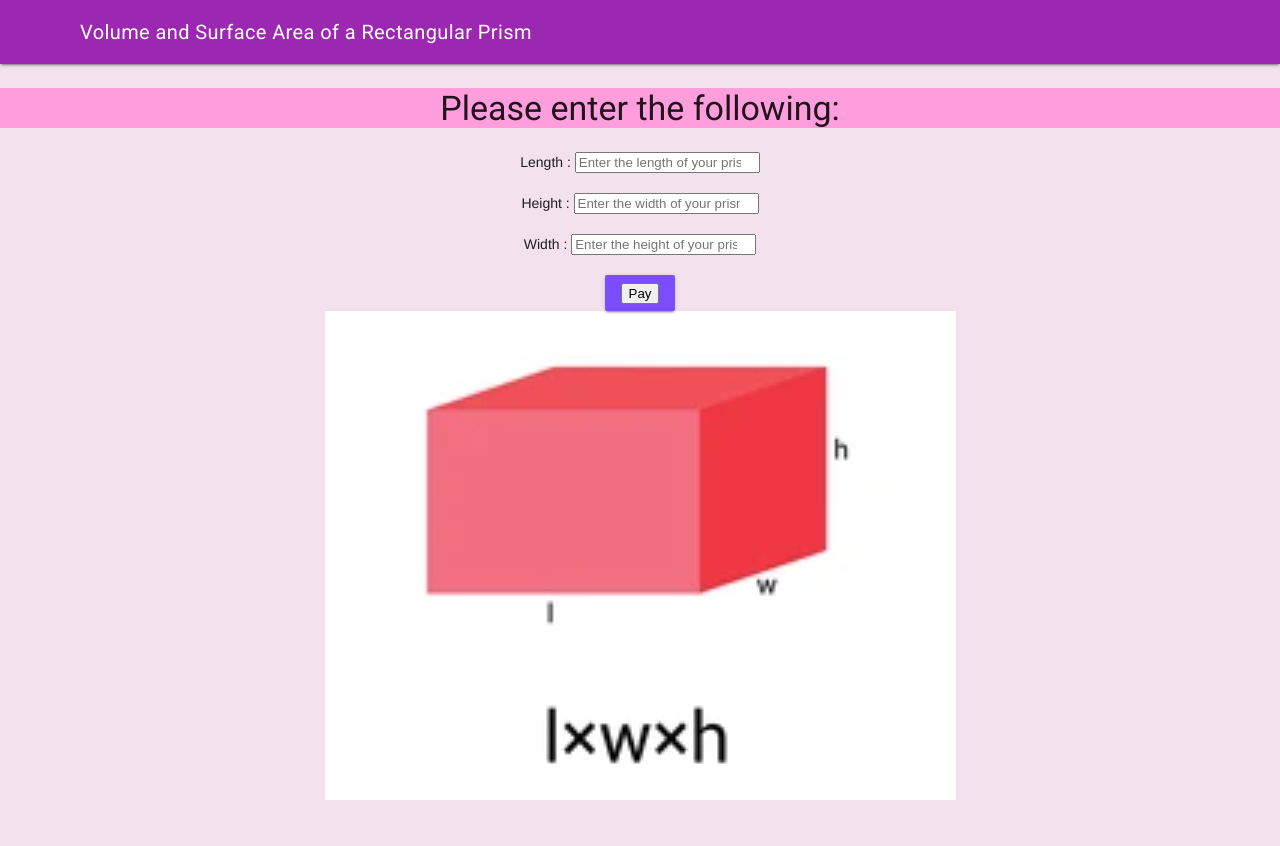
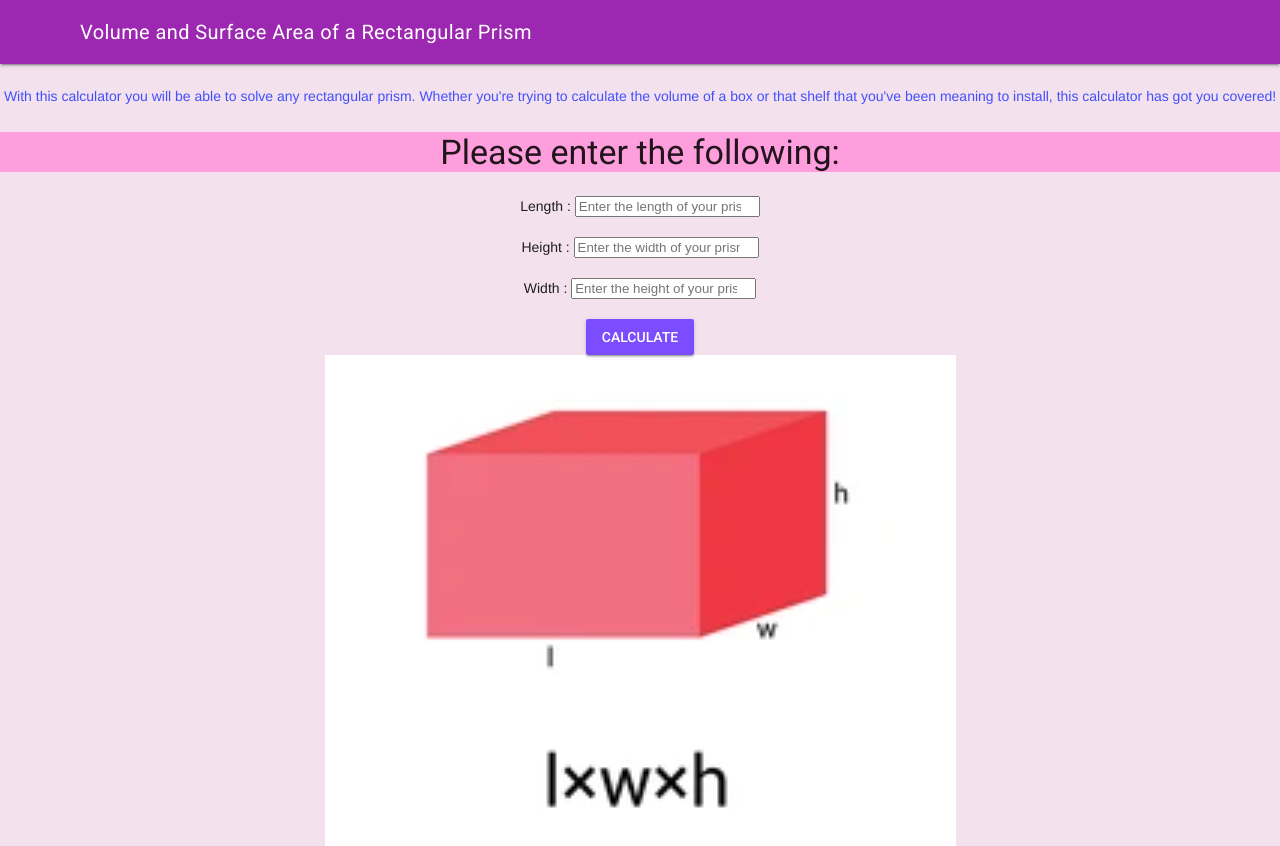
Before and after one commit to ICS20-Programming-JulienL/Assign-02-HTML-Calculations, a plain HTML site: page index.html in a window 1280 px wide. Before the commit the page ends 800 px from the top, so only its background shows below. Drawn offline with nearby package versions, Linux system fonts and the light colour scheme.

Commit message:
Finish most of the website

```diff
--- a/css/style.css
+++ b/css/style.css
@@ -1,3 +1,9 @@
+/* Created by: Julien Lamoureux
+* Created on: Mar 2023
+* This CSS file defines the style for index.html
+* ICS2O-Assign-02-HTMl-Calculations
+*/
+
 body {
   background-color: #f3e2ed;
 }
@@ -7,3 +13,7 @@ h3 {
   padding: 40px;
   text-align: center;
 }
+
+p {
+  color: #424fff
+}
--- a/index.html
+++ b/index.html
@@ -18,7 +18,7 @@
     <link rel="stylesheet" href="https://fonts.googleapis.com/icon?family=Material+Icons">
     <link rel="stylesheet" href="https://code.getmdl.io/1.3.0/material.purple-deep_purple.min.css"/>
     <link rel="stylesheet" href="http://fonts.googleapis.com/css?family=Roboto:300,400,500,700" type="text/css">
-    <title>Volume and Surface Area of a Rectangular Prism<</title>
+    <title>Volume and Surface Area of a Rectangular Prism</title>
   </head>
   <body>
     <script src="./js/script.js"></script>
@@ -26,6 +26,7 @@
     <script defer src="https://code.getmdl.io/1.3.0/material.min.js"></script>
 
     <div class = "mdl-layout mdl-js-layout mdl-layout--fixed-header">
+    </div>
       <!-- Web page header -->
       <header class = "mdl-layout__header">
         <div class = "mdl-layout__header-row">
@@ -34,8 +35,10 @@
       </header>
       <!--Input and Textfield code-->
       <center>
-      <h3>Please enter the following:</h3>
-      <form action="javascript:enterClicked()">
+        <br>
+        <p>With this calculator you will be able to solve any rectangular prism. Whether you're trying to calculate the volume of a box or that shelf that you've been meaning to install, this calculator has got you covered! </p>
+        <h3>Please enter the following:</h3>
+        <form action="javascript:enterClicked()">
         <label for="prism-length">Length :</label>
         <input type="number" id="prism-length" step=".001" placeholder="Enter the length of your prism"><br><br>
         <label for="prism-height">Height :</label>
@@ -43,8 +46,8 @@
         <label for="prism-width">Width :</label>
         <input type="number" id="prism-width" step=".001" placeholder="Enter the height of your prism"><br><br>
         <!-- Accent-colored raised button -->
-        <button class="mdl-button mdl-js-button mdl-button--raised mdl-button--accent">
-          <input type="submit" value="Pay">
+        <button class="mdl-button mdl-js-button mdl-button--raised mdl-button--accent" onclick ="enterClicked()">
+          Calculate
         </button>
       </form>
       <!-- Create a space where the user information will be displayed -->
```
Also changed, not shown: js/script.js (+7 -7 lines), 1 other file.
